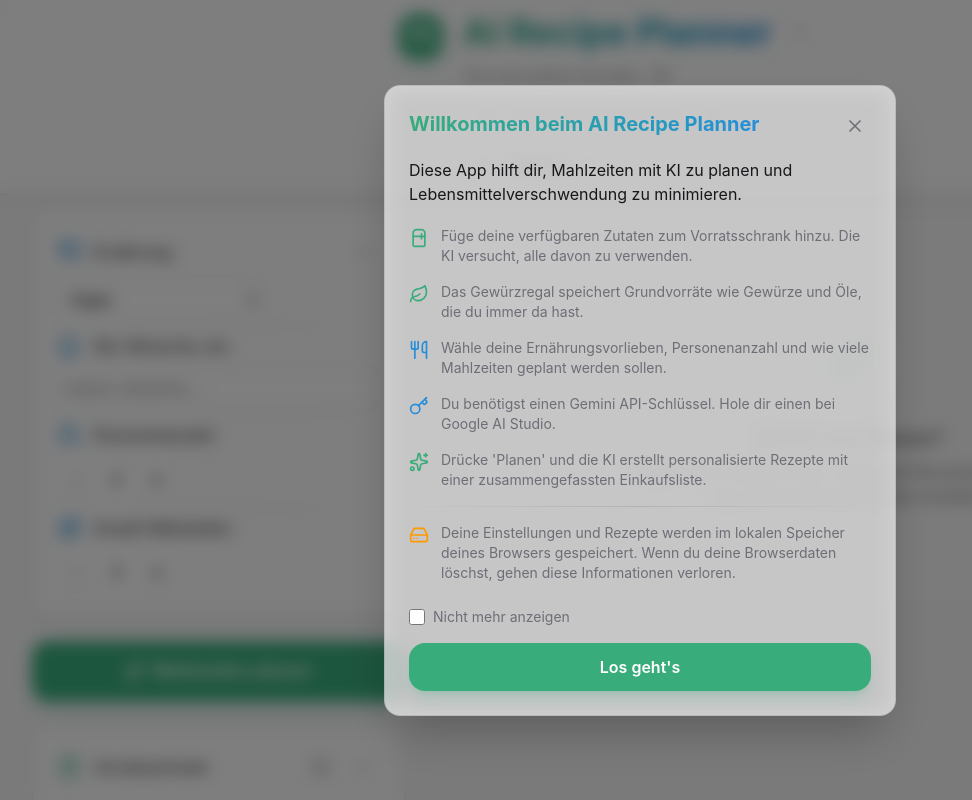
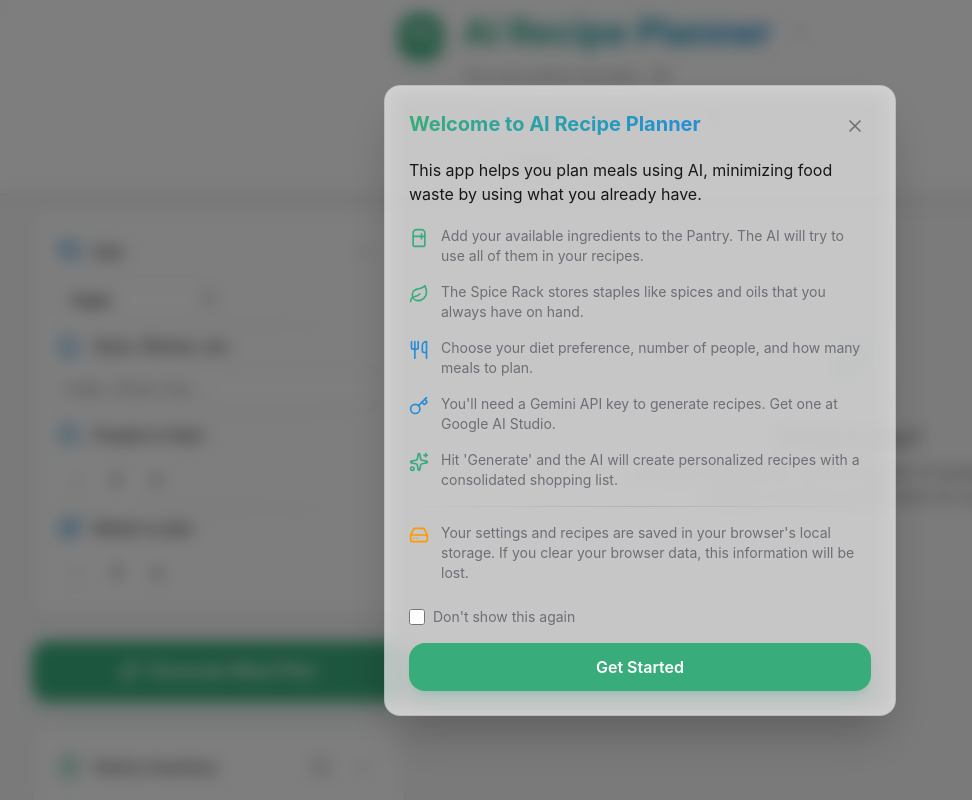
Before and after one commit to DrDonik/ai-recipe-planner, a React (Vite) app: page / in a window 1280 px wide. Shown: the top 800 px of the page, without its empty margins (0-972 px from the left). Built offline with nearby package versions, Linux system fonts and the light colour scheme.

Commit message:
Add browser language detection with English fallback
Detects browser language on first visit and maps to supported languages
(en, de, fr, es). Respects saved user preference from localStorage.

Co-Authored-By: Claude Opus 4.5 <noreply@anthropic.com>

```diff
--- a/src/constants/index.ts
+++ b/src/constants/index.ts
@@ -49,5 +49,5 @@ export const DEFAULTS = {
     PEOPLE_COUNT: 2,
     MEALS_COUNT: 3,
     DIET: 'flexitarian',
-    LANGUAGE: 'German',
+    LANGUAGE: 'English',
 } as const;
--- a/src/contexts/SettingsContext.tsx
+++ b/src/contexts/SettingsContext.tsx
@@ -7,6 +7,36 @@ type TranslationType = typeof translations.English;
 type SupportedLanguage = keyof typeof translations;
 
 const SUPPORTED_LANGUAGES = Object.keys(translations) as SupportedLanguage[];
+
+/**
+ * Map browser language codes to app language keys.
+ */
+const BROWSER_LANGUAGE_MAP: Record<string, SupportedLanguage> = {
+    'en': 'English',
+    'de': 'German',
+    'fr': 'French',
+    'es': 'Spanish',
+};
+
+/**
+ * Detect browser language and map to a supported app language.
+ * Falls back to English if browser language is not supported.
+ */
+const detectBrowserLanguage = (): SupportedLanguage => {
+    const browserLang = navigator.language?.split('-')[0]?.toLowerCase();
+    return BROWSER_LANGUAGE_MAP[browserLang] ?? DEFAULTS.LANGUAGE;
+};
+
+/**
+ * Get initial language: use saved preference if exists, otherwise detect from browser.
+ */
+const getInitialLanguage = (): SupportedLanguage => {
+    const saved = localStorage.getItem(STORAGE_KEYS.LANGUAGE);
+    if (saved && isValidLanguage(saved)) {
+        return saved;
+    }
+    return detectBrowserLanguage();
+};
 
 /**
  * Type guard to check if a string is a valid supported language.
@@ -50,7 +80,7 @@ export const SettingsProvider = ({ children }: { children: ReactNode }) => {
     const [meals, setMeals] = useLocalStorage<number>(STORAGE_KEYS.MEALS_COUNT, DEFAULTS.MEALS_COUNT);
     const [diet, setDiet] = useStringLocalStorage(STORAGE_KEYS.DIET_PREFERENCE, DEFAULTS.DIET);
     const [styleWishes, setStyleWishes] = useStringLocalStorage(STORAGE_KEYS.STYLE_WISHES, '');
-    const [language, setLanguage] = useStringLocalStorage(STORAGE_KEYS.LANGUAGE, DEFAULTS.LANGUAGE);
+    const [language, setLanguage] = useStringLocalStorage(STORAGE_KEYS.LANGUAGE, getInitialLanguage());
 
     const t = getTranslations(language);
 
```
